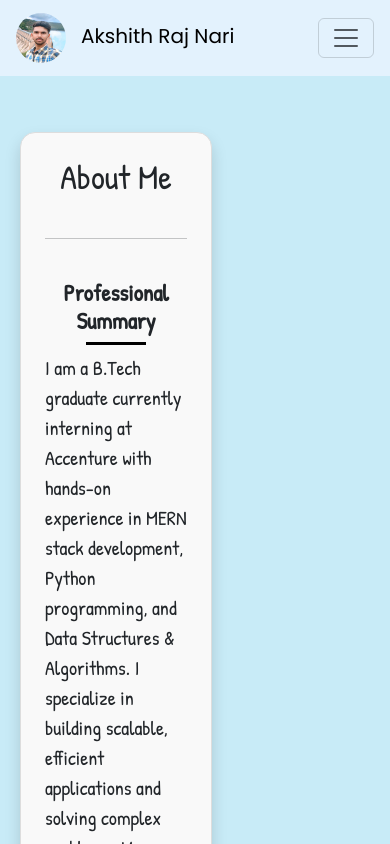
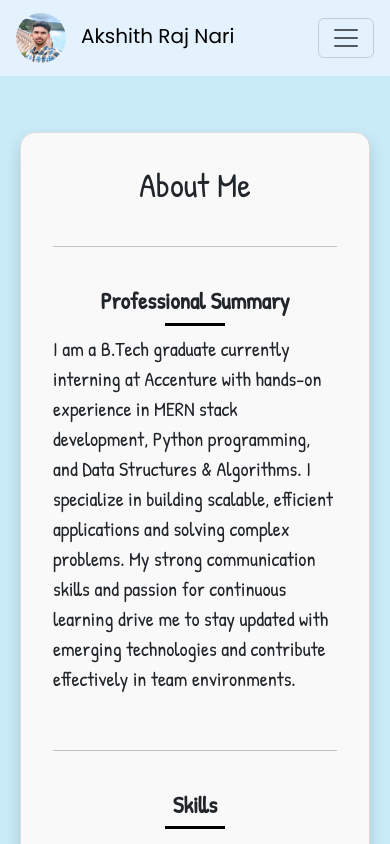
Before and after one commit to Akshith-Raj-Nari/Portfolio_Akshith, a React (Vite) app: page /about in a window 390 px wide. Shown: the top 844 px of the page. Built offline with nearby package versions, Linux system fonts and the light colour scheme.

Commit message:
Updated About,Coontact, and Header component's UI with more responsive to mobile devices

```diff
--- a/src/components/assets/css/About.css
+++ b/src/components/assets/css/About.css
@@ -67,9 +67,10 @@ h3::after {
 }
 
 /* Responsive padding */
-@media (max-width: 768px) {
+@media (max-width: 992px) {
   .about-container {
-    padding: 2rem 1.5rem;
+    padding: 2rem 32px 1.5rem !important;
+    width: fit-content !important;
   }
 
   .skill-item {
--- a/src/components/assets/css/Header.css
+++ b/src/components/assets/css/Header.css
@@ -133,11 +133,12 @@
 }
 
 /* === Responsive Tweaks === */
-@media (max-width: 768px) {
+@media (max-width: 995px) {
   .nav-gradient-menu {
     gap: 20px;
     flex-wrap: wrap;
     justify-content: center;
+    align-content: start;
   }
 
   .nav-gradient-item:hover {
--- a/src/components/assets/css/contact.css
+++ b/src/components/assets/css/contact.css
@@ -104,10 +104,12 @@ button:hover {
   }
 }
 
-@media screen and (max-width: 600px) {
+@media screen and (max-width: 992px) {
   .contact-card {
     padding: 20px;
-    margin: 20px;
+    margin: 50px auto;
+    height: 500px;
+    width: 335px !important;
   }
 
   .contact-title {
```
